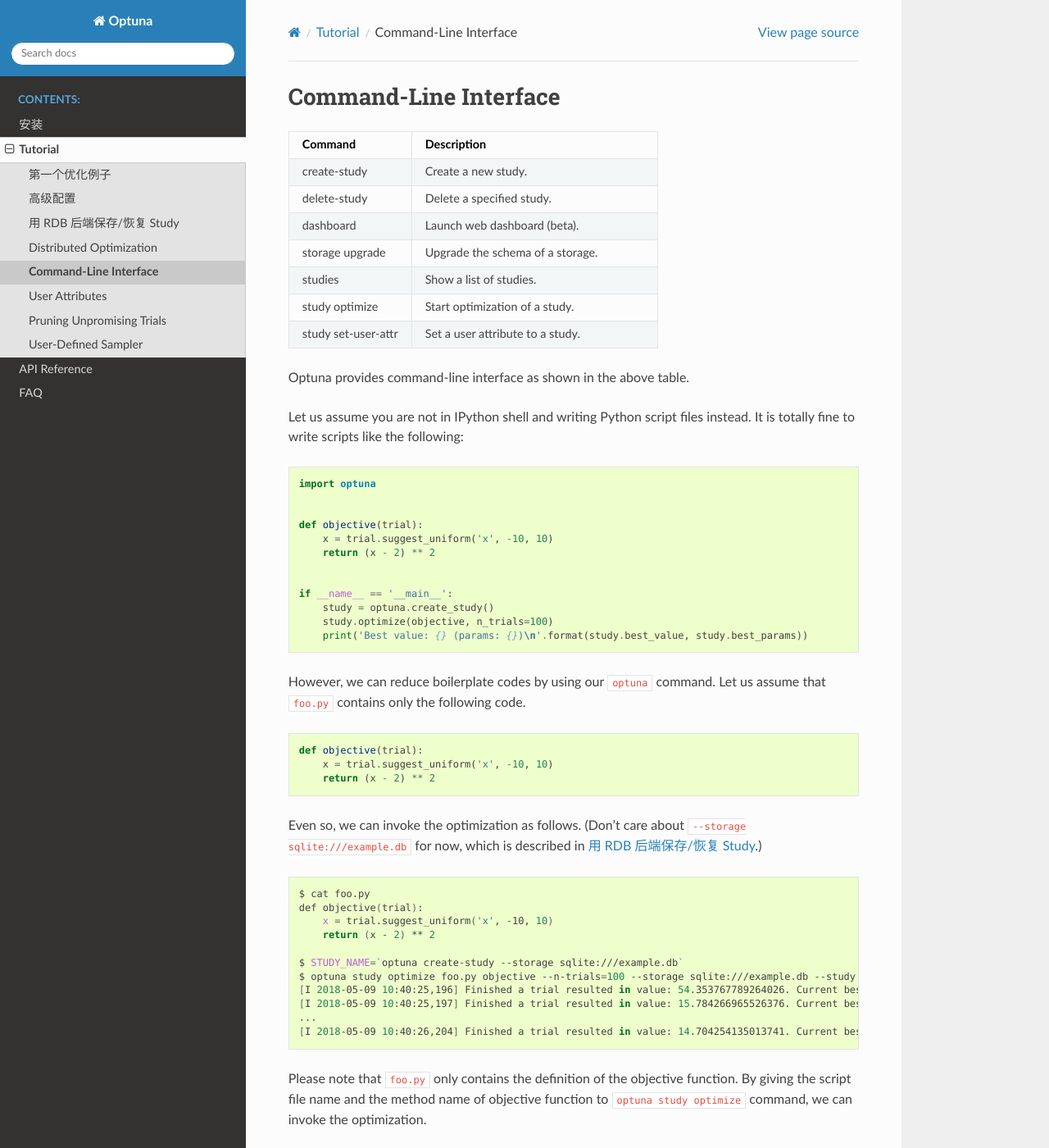
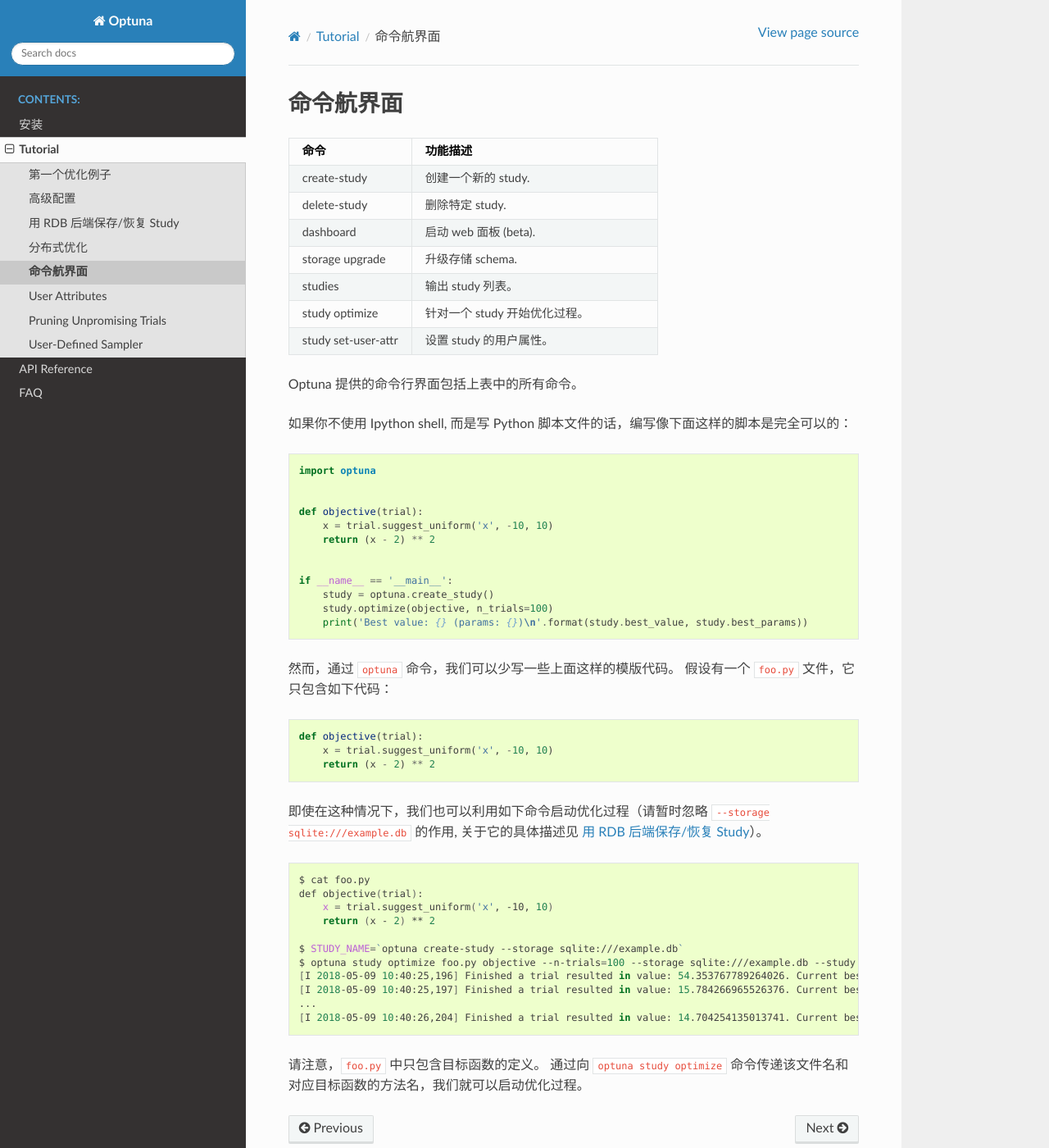
Before and after one commit to optuna/doc-optuna-zh-cn, a Sphinx documentation site: the page built from source/tutorial/cli.rst, in a window 1280 px wide and 1400 px high. Shown: the whole window at 82% size. Built offline with Sphinx 7.4.7 and the Read the Docs theme 2.0.0, drawn with Linux system fonts in a browser that asks for light colours.

Commit message:
翻译完 cli interface 和 distributed optimization

```diff
--- a/source/tutorial/cli.rst
+++ b/source/tutorial/cli.rst
@@ -1,24 +1,23 @@
 .. _cli:
 
-Command-Line Interface
+命令航界面
 ======================
 
 .. csv-table::
-   :header: Command, Description
+   :header: 命令, 功能描述
    :widths: 20, 40
 
-    create-study, Create a new study.
-    delete-study, Delete a specified study.
-    dashboard, Launch web dashboard (beta).
-    storage upgrade, Upgrade the schema of a storage.
-    studies, Show a list of studies.
-    study optimize, Start optimization of a study.
-    study set-user-attr, Set a user attribute to a study.
+    create-study, 创建一个新的 study.
+    delete-study, 删除特定 study.
+    dashboard, 启动 web 面板 (beta).
+    storage upgrade, 升级存储 schema.
+    studies, 输出 study 列表。
+    study optimize, 针对一个 study 开始优化过程。
+    study set-user-attr, 设置 study 的用户属性。
 
-Optuna provides command-line interface as shown in the above table.
+Optuna 提供的命令行界面包括上表中的所有命令。
 
-Let us assume you are not in IPython shell and writing Python script files instead.
-It is totally fine to write scripts like the following:
+如果你不使用 Ipython shell, 而是写 Python 脚本文件的话，编写像下面这样的脚本是完全可以的：
 
 .. code-block:: python
 
@@ -35,8 +34,8 @@
         study.optimize(objective, n_trials=100)
         print('Best value: {} (params: {})\n'.format(study.best_value, study.best_params))
 
-However, we can reduce boilerplate codes by using our ``optuna`` command.
-Let us assume that ``foo.py`` contains only the following code.
+然而，通过 ``optuna`` 命令，我们可以少写一些上面这样的模版代码。
+假设有一个 ``foo.py`` 文件，它只包含如下代码：
 
 .. code-block:: python
 
@@ -44,7 +43,7 @@
         x = trial.suggest_uniform('x', -10, 10)
         return (x - 2) ** 2
 
-Even so, we can invoke the optimization as follows. (Don't care about ``--storage sqlite:///example.db`` for now, which is described in :ref:`rdb`.)
+即使在这种情况下，我们也可以利用如下命令启动优化过程（请暂时忽略 ``--storage sqlite:///example.db`` 的作用, 关于它的具体描述见 :ref:`rdb`）。
 
 .. code-block:: bash
 
@@ -60,6 +59,5 @@
     ...
     [I 2018-05-09 10:40:26,204] Finished a trial resulted in value: 14.704254135013741. Current best value is 2.280758099793617e-06 with parameters: {'x': 1.9984897821018828}.
 
-Please note that ``foo.py`` only contains the definition of the objective function.
-By giving the script file name and the method name of objective function to ``optuna study optimize`` command,
-we can invoke the optimization.
+请注意，``foo.py`` 中只包含目标函数的定义。
+通过向 ``optuna study optimize`` 命令传递该文件名和对应目标函数的方法名，我们就可以启动优化过程。
```
Also changed, not shown: source/tutorial/distributed.rst (+11 -11 lines).
